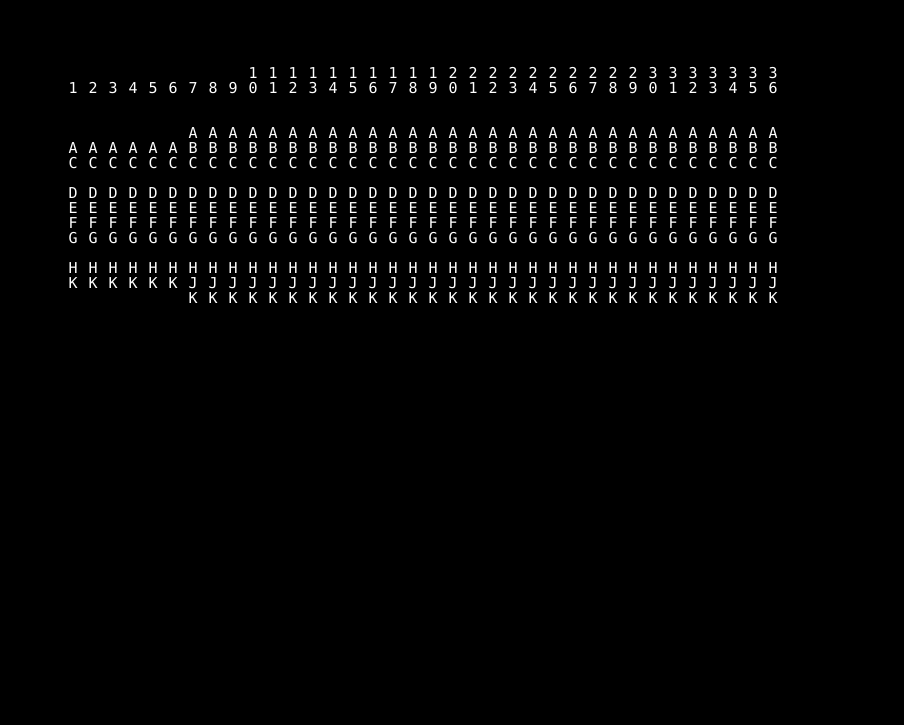
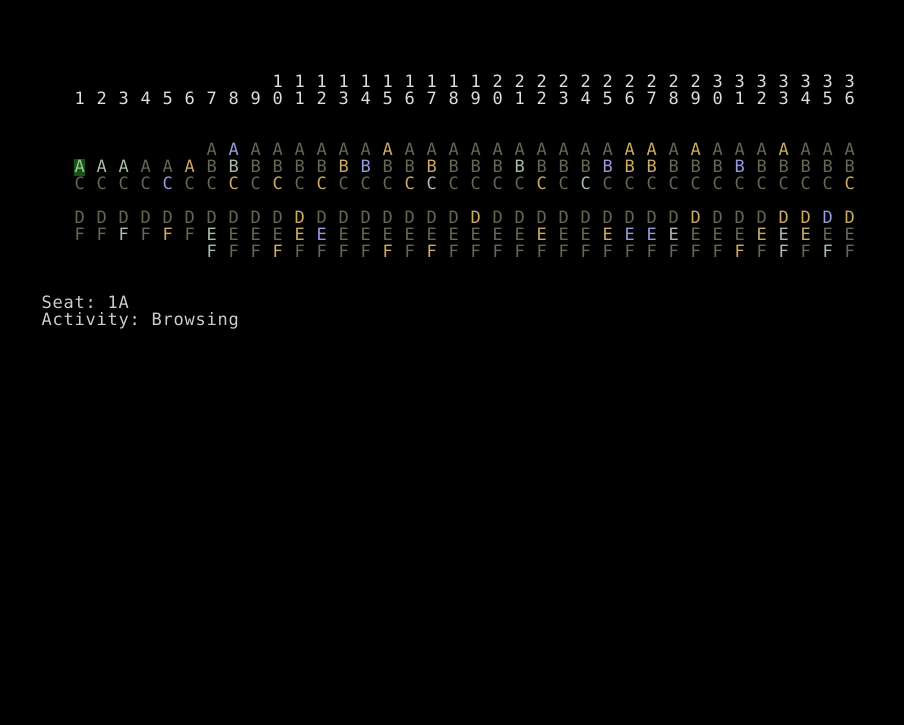
Before and after one commit to TheRealMolen/inflight, a plain HTML site: page index.html in a window 1280 px wide. Shown: the part 75-800 px from the top of the page, without its empty margins (0-904 px from the left). Drawn offline with Linux system fonts and the light colour scheme; a web font is replaced by a local one.

Commit message:
people doin stuff on a plane

```diff
--- a/digs.js
+++ b/digs.js
@@ -39,31 +39,9 @@ understood, even if it's just by a piece of software.
 'use strict';
 
 
-var Game = {
-    display: null,
-    engine: null,
-    player: null,
-    map: {},
-
-    init: function() {
-        var options = {fontFamily:'Consolas', bg:'#000', spacing:1, fontSize:15};
-        this.display = new ROT.Display(options);
-        document.body.appendChild(this.display.getContainer());
-
-        this._generateMap();
-
-        var scheduler = new ROT.Scheduler.Simple();
-        scheduler.add(this.player, true);
-        this.engine = new ROT.Engine(scheduler);
-        this.engine.start();
-    }
-};
-
-
 var Player = function(x, y) {
     this._x = x;
     this._y = y;
-    this._draw();
 };
 
 Player.prototype.act = function() {
@@ -73,119 +51,155 @@ Player.prototype.act = function() {
 }
 
 Player.prototype.handleEvent = function(e) {
-    var keyMap = {};
+    const keyMap = {};
     keyMap[38] = 0;
-    keyMap[33] = 1;
-    keyMap[39] = 2;
-    keyMap[34] = 3;
-    keyMap[40] = 4;
-    keyMap[35] = 5;
-    keyMap[37] = 6;
-    keyMap[36] = 7;
+    keyMap[39] = 1;
+    keyMap[40] = 2;
+    keyMap[37] = 3;
 
-    var code = e.keyCode;
-
+    const code = e.keyCode;
     if (!(code in keyMap)) { return; }
 
-    var diff = ROT.DIRS[8][keyMap[code]];
-    var newX = this._x + diff[0];
-    var newY = this._y + diff[1];
+    const diff = ROT.DIRS[4][keyMap[code]];
+    const newX = this._x + diff[0] * 2;
+    let newY = this._y + diff[1];
 
-    var newKey = newX + "," + newY;
-    if (!(newKey in Game.map)) { return; } /* cannot move in this direction */
+    let newKey = newX + ',' + newY;
+    if (!(newKey in Game.map)) {
+        // either we've run out of plane, or this is the aisle
+        newY += diff[1];
+        newKey = newX + ',' + newY;
+        if (!(newKey in Game.map)) { return; }
+    }
 
-    var tile = Game.map[this._x+","+this._y];
-    Game.display.draw(this._x, this._y, tile.c, tile.fg, tile.bg);
-
+    // ...and now draw us on the new seat
     this._x = newX;
     this._y = newY;
-    this._draw();
+
+    Game.setDirty();
+
+    // now return control to the engine's scheduler
+    // THINKS: we almost certainly don't want this!
     window.removeEventListener("keydown", this);
     Game.engine.unlock();
 };
 
-Player.prototype._draw = function() {
-    var pos = this._x + ',' + this._y;
-    var bg = Game.map[pos].bg;
-    Game.display.draw(this._x, this._y, "@", "#b0e8b0", bg);
+Player.prototype.draw = function() {
+    const pos = this._x + ',' + this._y;
+    const seat = Game.map[pos];
+    Game.display.draw(this._x, this._y, seat.c, seat.fg, "#105810");
 };
 
-Game._createPlayer = function(freeCells) {
-    var index = Math.floor(ROT.RNG.getUniform() * freeCells.length);
-    var key = freeCells.splice(index, 1)[0];
-    var parts = key.split(",");
-    var x = parseInt(parts[0]);
-    var y = parseInt(parts[1]);
-    this.player = new Player(x, y);
+Player.prototype.getSeat = function() {
+    const key = this._x + ',' + this._y;
+    return Game.map[key];
 };
 
-// copy from ROT with more care over input parameter checking
-Game._rndNormal = function(mean, stddev) {
-    if( typeof(mean) === 'undefined') mean = 0;
-    if( typeof(stddev) === 'undefined') stddev = 1;
 
-    if( stddev === 0 ) return mean;
 
-    do {
-        var u = 2*ROT.RNG.getUniform()-1;
-        var v = 2*ROT.RNG.getUniform()-1;
-        var r = u*u + v*v;
-    } while (r > 1 || r == 0);
 
-    var gauss = u * Math.sqrt(-2*Math.log(r)/r);
-    return mean + gauss*stddev;
+
+// enum for the state of each seat's entertainment unit
+const STATE = {
+    OFF: 0,
+    BROWSE: 1,
+    MAP: 2,
+    MOVIE: 3
 };
 
-Game._rndCol = function(col,hspread,sspread,lspread) {
-    var hsl = ROT.Color.rgb2hsl(ROT.Color.fromString(col));
-    var spread = [hspread,sspread,lspread];
-    for(var i=0; i<3; ++i) {
-        hsl[i] = this._rndNormal(hsl[i], spread[i] * 0.01);
+const Game = {
+    display: null,
+    engine: null,
+    player: null,
+    map: {},
+
+    init: function() {
+        const options = {fontFamily:'Consolas', bg:'#000', spacing:1, fontSize:17};
+        this.display = new ROT.Display(options);
+        document.body.appendChild(this.display.getContainer());
+
+        this._generateMap();
+        this._createPlayer('1A');
+        this.setDirty();
+
+        const scheduler = new ROT.Scheduler.Simple();
+        scheduler.add(this.player, true);
+        this.engine = new ROT.Engine(scheduler);
+        this.engine.start();
+    },
+
+    setDirty: function() {
+        this.display.clear();
+        this._drawWholeMap();
+        this.player.draw();
+        this._drawSeatInfo();
     }
-    var rgb = ROT.Color.hsl2rgb(hsl);
-    return ROT.Color.toHex(rgb);
 };
 
-Game._newTile = function(char,fg,bg) {
-    return {c:char,fg:fg,bg:bg};
+
+Game._createPlayer = function(seat) {
+    const tile = this.seats[seat];
+    this.player = new Player(tile.x, tile.y);
 };
 
-Game._floorBgCol = function() {
-    return this._rndCol('#282828',0,0,3);
+Game._setSeatInfo = function(seatname, state, info ) {
+    const fgcols = {};
+    fgcols[STATE.OFF] = '#665';
+    fgcols[STATE.BROWSE] = '#aba';
+    fgcols[STATE.MAP] = '#99d';
+    fgcols[STATE.MOVIE] = '#ca6';
+
+    const seat = this.seats[seatname];
+
+    seat.state = state;
+    seat.info = info;
+    seat.fg = fgcols[state];
 };
 
 Game._generateMap = function() {
-    var that = this;
+    const that = this;
     this.seats = {};
 
-    var addSeat = function(seat,row,x,y) {
-        var tile = that._newTile(seat, '#fff','#000');
-        tile.x = x;
-        tile.y = y;
+    const addTile = function(char,x,y) {
+        const tile = {c:char, x:x, y:y, fg:'#ddd'};
+        that.map[x+','+y] = tile;
+    };
+    const addSeat = function(letter,row,x,y) {
+        const seat = row+letter;
 
-        that.map[x+','+y] = tile;
-        that.seats[row+seat] = tile;
+        const tile = {
+            c: letter,
+            seat: seat,
+            state: STATE.OFF,
+            info: null,
+
+            fg:'#999',
+            bg:'#000',
+            x: x,
+            y: y,
+            key: x+','+y
+        };
+
+        that.map[tile.key] = tile;
+        that.seats[seat] = tile;
+        that._setSeatInfo(seat, STATE.OFF);
     };
 
-    for( var row=1; row<37; row+=1) {
-        var x = 4 + (row*2);
-        var y = 4;
+    for( let row=1; row<37; row+=1) {
+        const x = 4 + (row*2);
+        let y = 4;
 
         // row 10s
-        if( row>=10 ) {
-            this.map[x+','+y] = this._newTile(''+Math.floor(row/10), '#fff','#000');
-        }
+        if( row>=10 )
+            addTile( Math.floor(row/10), x, y);
         y+=1;
-
-        // row units
-        this.map[x+','+y] = this._newTile(''+(row%10), '#fff','#000');
+        addTile( ''+(row%10), x, y );
         y+=1;
 
         // UI space
         y+=2;
 
         var firstclass = (row <= 6);
-
         if( firstclass )
             y+=1;
 
@@ -200,68 +214,88 @@ Game._generateMap = function() {
         addSeat('C',row,x,y);
         y+=1;
 
-        //aisle
-        y+=1;
+        y+=1; //aisle
 
         addSeat('D',row,x,y);
         y+=1;
-        addSeat('E',row,x,y);
-        y+=1;
-        addSeat('F',row,x,y);
-        y+=1;
-        addSeat('G',row,x,y);
-        y+=1;
-
-        //aisle
-        y+=1;
-
-        addSeat('H',row,x,y);
-        y+=1;
         if( !firstclass) {
-            addSeat('J',row,x,y);
+            addSeat('E',row,x,y);
             y+=1;
         }
-
-        addSeat('K',row,x,y);
-        y+=1;
+        addSeat('F',row,x,y);
     }
 
-    this._drawWholeMap();
-
-/*
-    var digger = new ROT.Map.Digger();
-    var freeCells = [];
-
-    var digCallback = function(x, y, value) {
-        if (value) { return; } // do not store walls
-
-        var key = x+","+y;
-        freeCells.push(key);
-        this.map[key] = this._newTile('', '#fff', this._floorBgCol());
+    // initialise seats
+    for( let i=0; i<14; i++ ) {
+        const seat = Object.keys(this.seats).random();
+        this._setSeatInfo(seat, STATE.MAP);
     }
-    digger.create(digCallback.bind(this));
-
-    this._generateBoxes(freeCells);
-
-    this._drawWholeMap();
-
-    this._createPlayer(freeCells);*/
-}
-
-Game._generateBoxes = function(freeCells) {
-    for (var i=0;i<10;i++) {
-        var index = Math.floor(ROT.RNG.getUniform() * freeCells.length);
-        var key = freeCells.splice(index, 1)[0];
-        this.map[key] = this._newTile('H', '#e8c62a', this._floorBgCol());
+    for( let i=0; i<18; i++ ) {
+        const seat = Object.keys(this.seats).random();
+        this._setSeatInfo(seat, STATE.BROWSE);
+    }
+    for( let i=0; i<38; i++ ) {
+        const seat = Object.keys(this.seats).random();
+        this._setSeatInfo(seat, STATE.MOVIE, {title:`One Flew Over the Cuckoo's Nest`});
     }
 };
 
 Game._drawWholeMap = function() {
-    for (var key in this.map) {
-        var parts = key.split(",");
-        var x = parseInt(parts[0]);
-        var y = parseInt(parts[1]);
-        var tile = this.map[key];
-        this.display.draw(x, y, tile.c, tile.fg, tile.bg);
+    Object.values(this.map).forEach( (tile) => {
+        this.display.draw(tile.x, tile.y, tile.c, tile.fg, tile.bg);
+    });
+};
+
+Game._drawSeatInfo = function () {
+    const x = 3;
+    let y = 17;
+
+    const seat = this.player.getSeat();
+    this.display.drawText( x, y, `Seat: ${seat.seat}` );
+    y+=1;
+
+    const activities = {};
+    activities[STATE.OFF] = 'Standby';
+    activities[STATE.BROWSE] = 'Browsing';
+    activities[STATE.MAP] = 'Flightmap';
+    activities[STATE.MOVIE] = 'Watching';
+    this.display.drawText( x, y, `Activity: ${activities[seat.state]}` );
+    y+=1;
+
+    if( seat.state === STATE.MOVIE ) {
+        this.display.drawText( x+6, y, seat.info.title );
+        y+=1;
     }
-}
+};
+
+
+
+
+// copy from ROT with more care over input parameter checking
+Game._rndNormal = function(mean, stddev) {
+    if( typeof(mean) === 'undefined') mean = 0;
+    if( typeof(stddev) === 'undefined') stddev = 1;
+
+    if( stddev === 0 ) return mean;
+
+    let u=0;
+    let r=0;
+    do {
+        u = 2*ROT.RNG.getUniform()-1;
+        const v = 2*ROT.RNG.getUniform()-1;
+        r = u*u + v*v;
+    } while (r > 1 || r == 0);
+
+    const gauss = u * Math.sqrt(-2*Math.log(r)/r);
+    return mean + gauss*stddev;
+};
+
+Game._rndCol = function(col,hspread,sspread,lspread) {
+    const hsl = ROT.Color.rgb2hsl(ROT.Color.fromString(col));
+    const spread = [hspread,sspread,lspread];
+    for(let i=0; i<3; ++i) {
+        hsl[i] = this._rndNormal(hsl[i], spread[i] * 0.01);
+    }
+    const rgb = ROT.Color.hsl2rgb(hsl);
+    return ROT.Color.toHex(rgb);
+};
--- a/index.html
+++ b/index.html
@@ -7,6 +7,6 @@
         <script src="digs.js"></script>
     </head>
     <body onload="Game.init()">
-        <h1>...INFLIGHT...</h1>
+        <h1>$>: SWIFTAIR_INFLIGHT_ENT_SYS</h1>
     </body>
 </html>
--- a/styles.css
+++ b/styles.css
@@ -1,20 +1,12 @@
-@font-face {
-    font-family: '04b03rev';
-    src:url('04b03rev.ttf.woff') format('woff'),
-        url('04b03rev.ttf.svg#04b03rev') format('svg'),
-        url('04b03rev.ttf.eot'),
-        url('04b03rev.ttf.eot?#iefix') format('embedded-opentype');
-    font-weight: normal;
-    font-style: normal;
-}
+
 
 body {
-    font-family: '04b03rev', 'Lucida Console', monospace;
+    font-family: 'Lucida Console', monospace;
     background-color: #000;
-    color: #feb;
+    color: rgb(168, 157, 122);
 }
 
 h1 {
-    font-style: italic;
     font-weight: bolder;
+    margin-left: 72px;
 }
```
